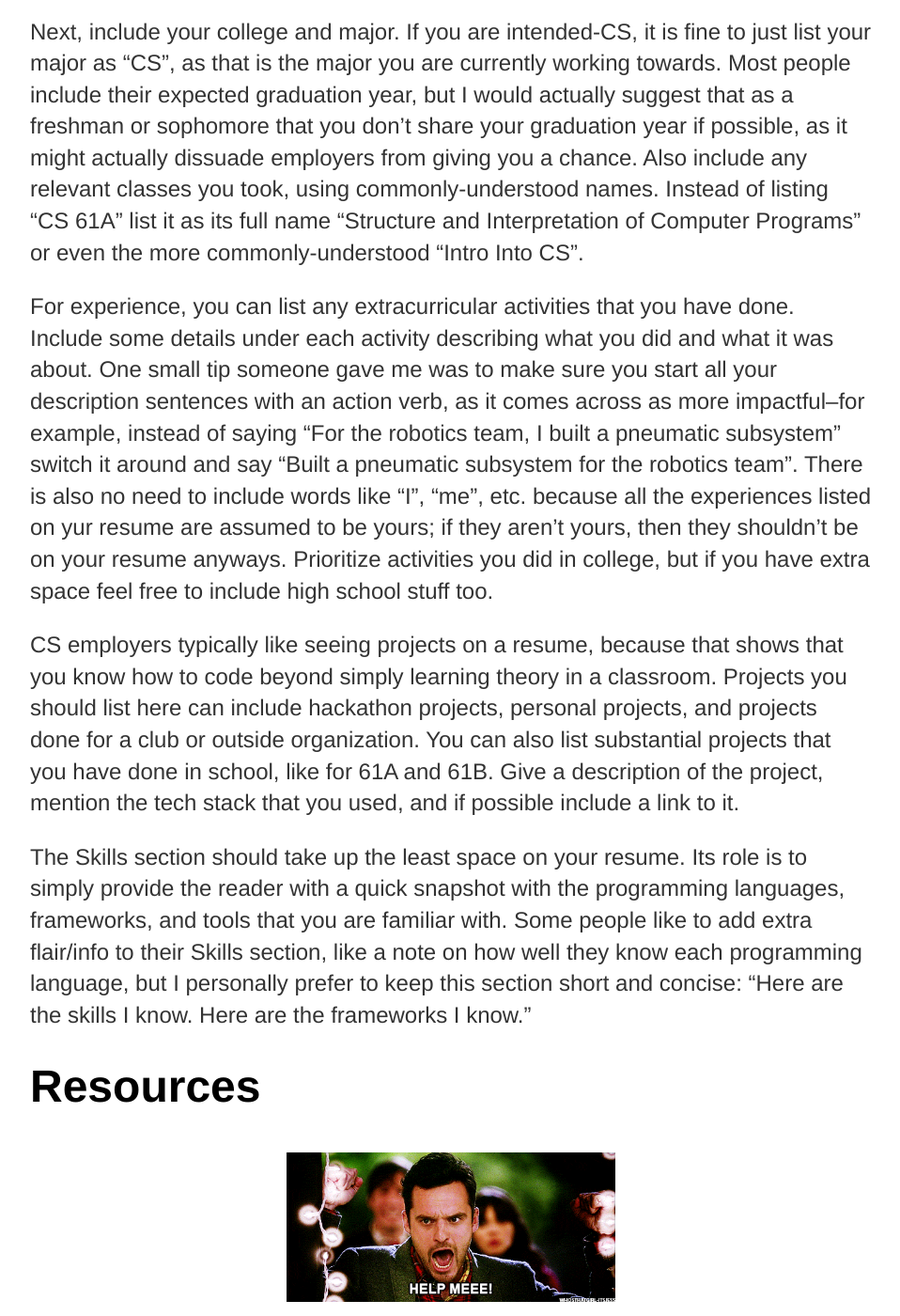
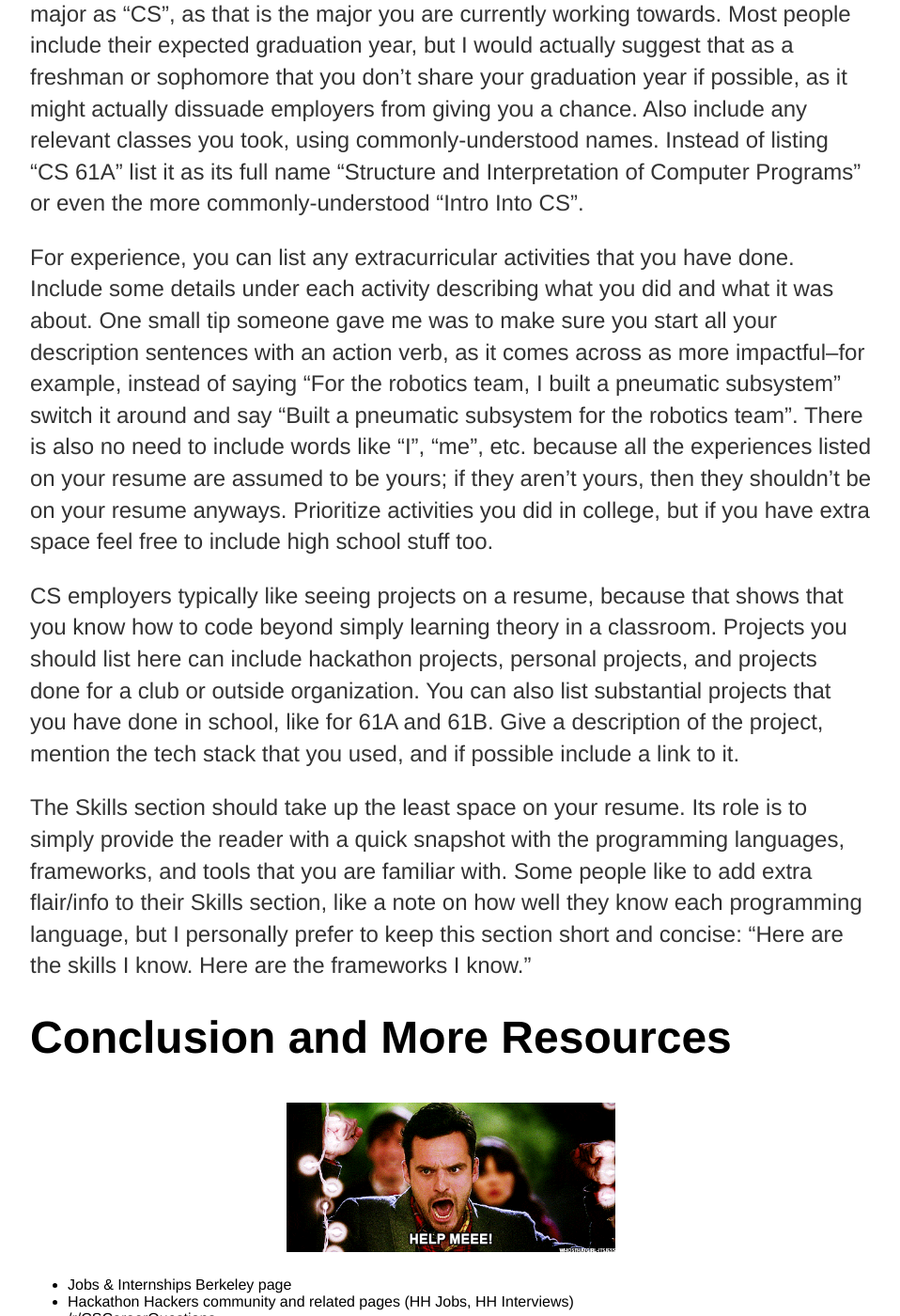
Before and after one commit to JustinMi/JustinMi.github.io, a Jekyll site: the page built from _posts/2017-12-20-recruiting-tips-for-freshmen-and-sophomores-getting-started.md, in a window 1280 px wide and 1400 px high, scrolled down 3420 px. Shown: the whole window at 94% size, without its empty margins (160-1118 px from the left). Built offline with Jekyll 4.4.1, drawn with Linux system fonts in a browser that asks for light colours; nearby versions of some CDN libraries.

Commit message:
edit post

```diff
--- a/_posts/2017-12-20-recruiting-tips-for-freshmen-and-sophomores-getting-started.md
+++ b/_posts/2017-12-20-recruiting-tips-for-freshmen-and-sophomores-getting-started.md
@@ -35,7 +35,7 @@
 
 # Your Resume
 
-{% include image.html url="/assets/images/recruiting_pt_1_blog_post/resume.gif" description="" style="width:200%; height:auto;" %}
+{% include image.html url="/assets/images/recruiting_pt_1_blog_post/resume.gif" description="" style="width:150px; height:auto;" %}
 
 ### Style Templates and Resources
 
@@ -57,15 +57,17 @@
 
 Next, include your college and major. If you are intended-CS, it is fine to just list your major as "CS", as that is the major you are currently working towards. Most people include their expected graduation year, but I would actually suggest that as a freshman or sophomore that you don't share your graduation year if possible, as it might actually dissuade employers from giving you a chance. Also include any relevant classes you took, using commonly-understood names. Instead of listing "CS 61A" list it as its full name "Structure and Interpretation of Computer Programs" or even the more commonly-understood "Intro Into CS".
 
-For experience, you can list any extracurricular activities that you have done. Include some details under each activity describing what you did and what it was about. One small tip someone gave me was to make sure you start all your description sentences with an action verb, as it comes across as more impactful--for example, instead of saying "For the robotics team, I built a pneumatic subsystem" switch it around and say "Built a pneumatic subsystem for the robotics team". There is also no need to include words like "I", "me", etc. because all the experiences listed on yur resume are assumed to be yours; if they aren't yours, then they shouldn't be on your resume anyways. Prioritize activities you did in college, but if you have extra space feel free to include high school stuff too.
+For experience, you can list any extracurricular activities that you have done. Include some details under each activity describing what you did and what it was about. One small tip someone gave me was to make sure you start all your description sentences with an action verb, as it comes across as more impactful--for example, instead of saying "For the robotics team, I built a pneumatic subsystem" switch it around and say "Built a pneumatic subsystem for the robotics team". There is also no need to include words like "I", "me", etc. because all the experiences listed on your resume are assumed to be yours; if they aren't yours, then they shouldn't be on your resume anyways. Prioritize activities you did in college, but if you have extra space feel free to include high school stuff too.
 
 CS employers typically like seeing projects on a resume, because that shows that you know how to code beyond simply learning theory in a classroom. Projects you should list here can include hackathon projects, personal projects, and projects done for a club or outside organization. You can also list substantial projects that you have done in school, like for 61A and 61B. Give a description of the project, mention the tech stack that you used, and if possible include a link to it.
 
 The Skills section should take up the least space on your resume. Its role is to simply provide the reader with a quick snapshot with the programming languages, frameworks, and tools that you are familiar with. Some people like to add extra flair/info to their Skills section, like a note on how well they know each programming language, but I personally prefer to keep this section short and concise: "Here are the skills I know. Here are the frameworks I know."
 
-# Resources
+# Conclusion and More Resources
 
 {% include image.html url="/assets/images/recruiting_pt_1_blog_post/help.gif" description="" style="width:70%; height:auto;" %}
+
+
 
 - Jobs & Internships Berkeley page
 - Hackathon Hackers community and related pages (HH Jobs, HH Interviews)
```
